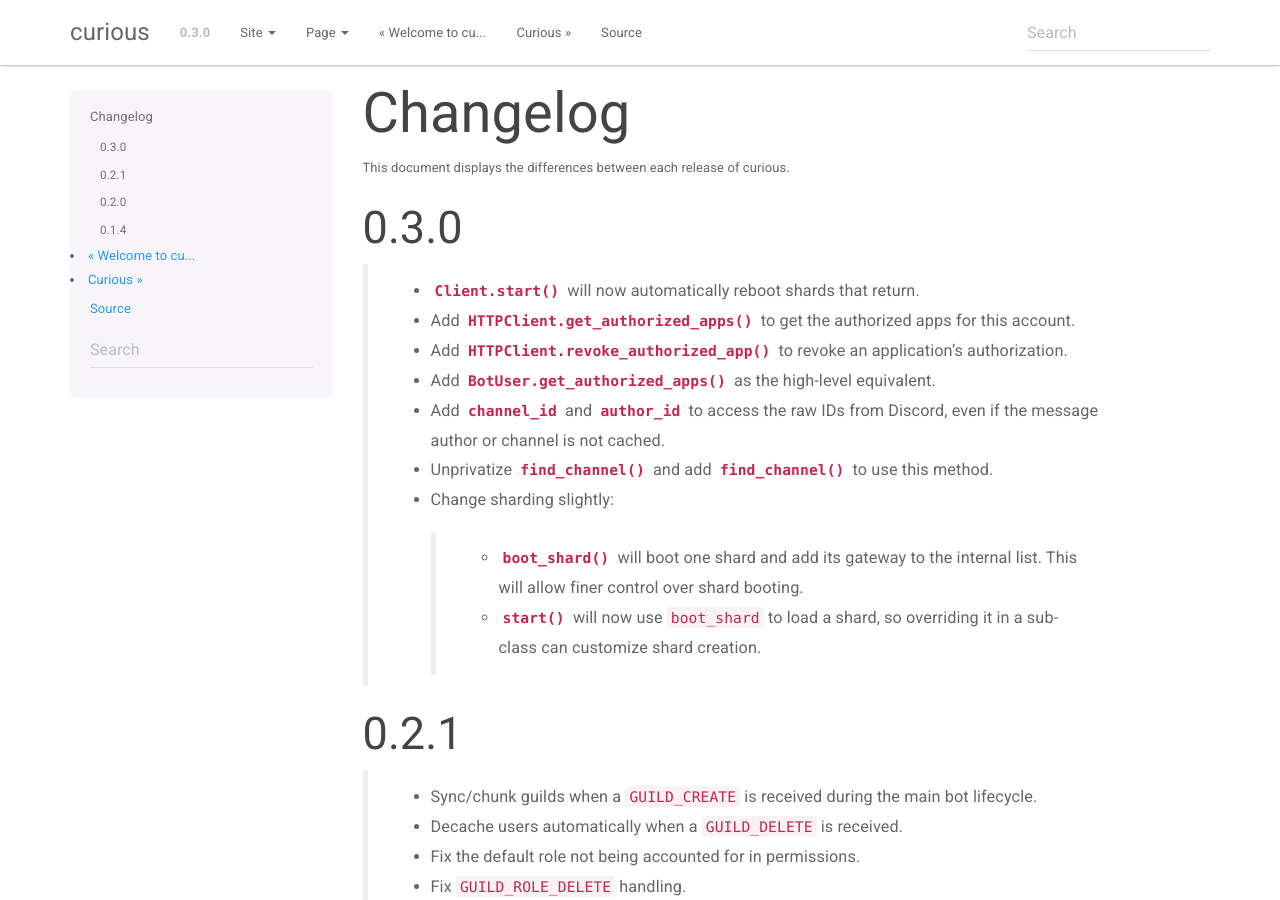
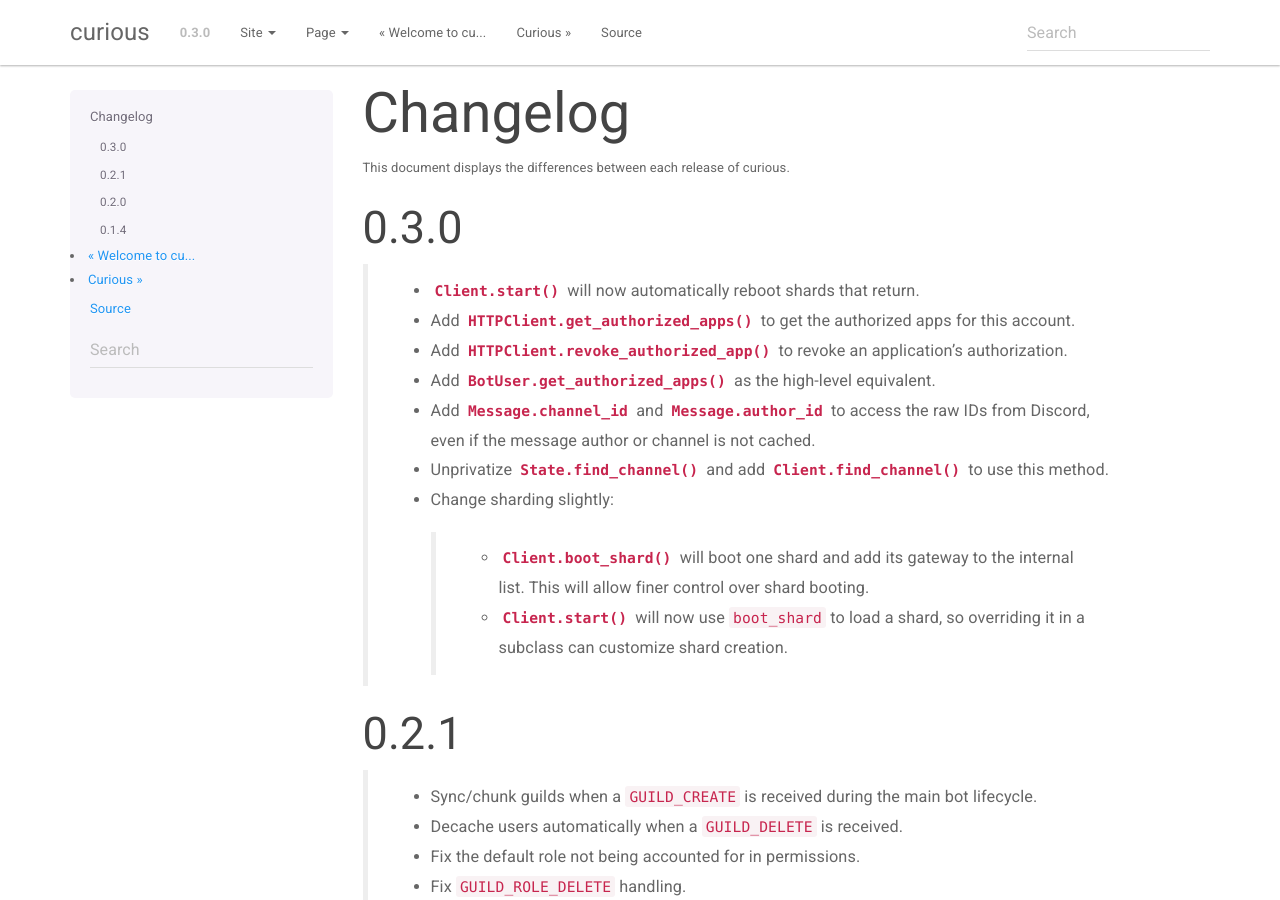
Before and after one commit to Fuyukai/curious, a Sphinx documentation site: the page built from docs/source/changelog.rst, in a window 1280 px wide and 900 px high. Built offline with Sphinx 7.4.7, drawn with Linux system fonts in a browser that asks for light colours.

Commit message:
Gotta stop using that squiggly
Signed-off-by: Laura <l@veriny.tf>

```diff
--- a/docs/source/changelog.rst
+++ b/docs/source/changelog.rst
@@ -14,17 +14,17 @@ This document displays the differences between each release of curious.
 
  - Add :meth:`.BotUser.get_authorized_apps` as the high-level equivalent.
 
- - Add :attr:`~.Message.channel_id` and :attr:`~.Message.author_id` to access the raw IDs from Discord, even if the
+ - Add :attr:`.Message.channel_id` and :attr:`.Message.author_id` to access the raw IDs from Discord, even if the
    message author or channel is not cached.
 
- - Unprivatize :meth:`~.State.find_channel` and add :meth:`~.Client.find_channel` to use this method.
+ - Unprivatize :meth:`.State.find_channel` and add :meth:`.Client.find_channel` to use this method.
 
  - Change sharding slightly:
 
-    - :meth:`~.Client.boot_shard` will boot one shard and add its gateway to the internal list.
+    - :meth:`.Client.boot_shard` will boot one shard and add its gateway to the internal list.
       This will allow finer control over shard booting.
 
-    - :meth:`~.Client.start` will now use ``boot_shard`` to load a shard, so overriding it in a subclass can
+    - :meth:`.Client.start` will now use ``boot_shard`` to load a shard, so overriding it in a subclass can
       customize shard creation.
 
 0.2.1
```
